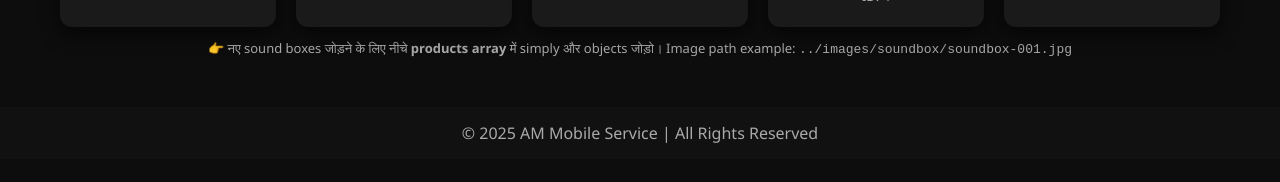
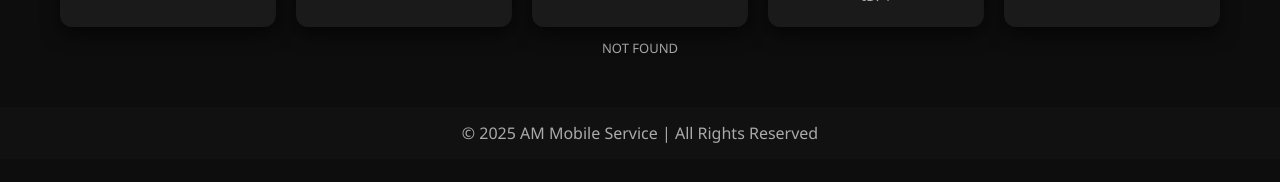
Before and after one commit to 468HHJ/1-AM-MOBILE-, a plain HTML site: page categories/soundbox.html in a window 1280 px wide. Shown: the part 428-610 px from the top of the page. Drawn offline with Linux system fonts and the light colour scheme.

Commit message:
Update soundbox.html

```diff
--- a/categories/soundbox.html
+++ b/categories/soundbox.html
@@ -47,9 +47,8 @@ footer{background:#111;text-align:center;color:#aaa;padding:15px;margin-top:30px
 
 <div class="container">
   <div id="grid" class="grid"></div>
-  <div id="noResults" class="no-results" style="display:none;">❌ कोई product नहीं मिला — कुछ और search करें।</div>
-  <div class="hint">👉 नए sound boxes जोड़ने के लिए नीचे <b>products array</b> में simply और objects जोड़ो।
-  Image path example: <code>../images/soundbox/soundbox-001.jpg</code></div>
+  <div id="noResults" class="no-results" style="display:none;">NOT FOUND </div>
+  <div class="hint"> NOT FOUND </code></div>
 </div>
 
 <footer>© 2025 AM Mobile Service | All Rights Reserved</footer>
```
